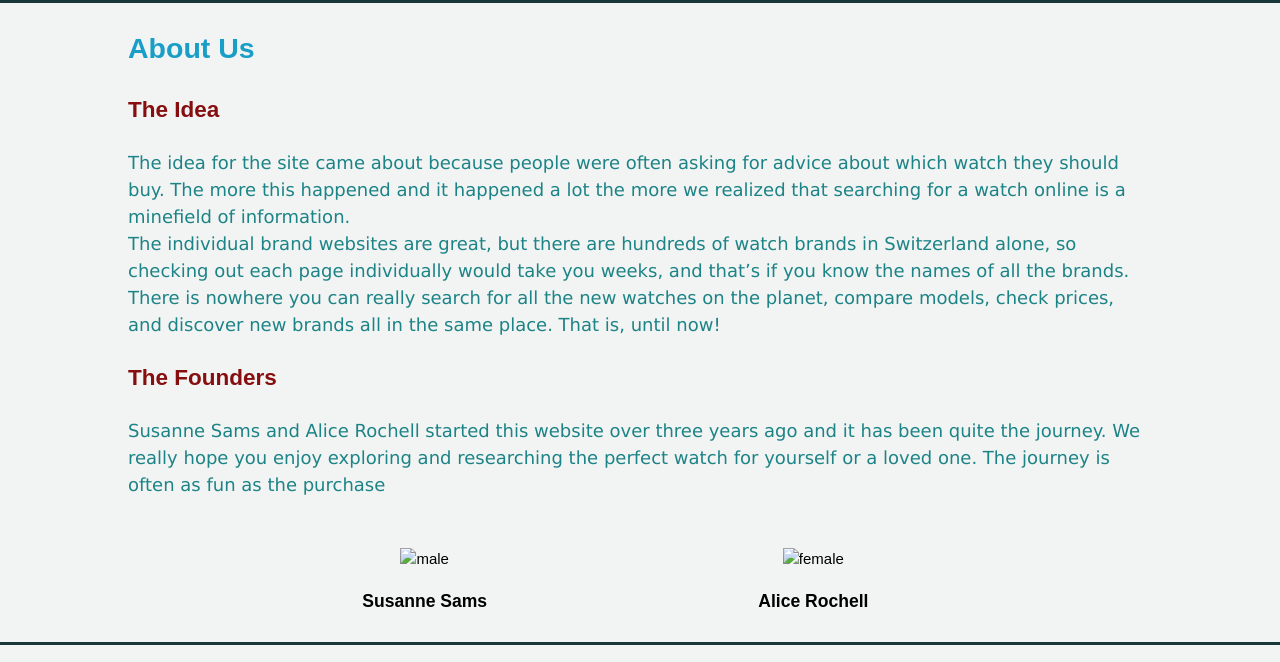
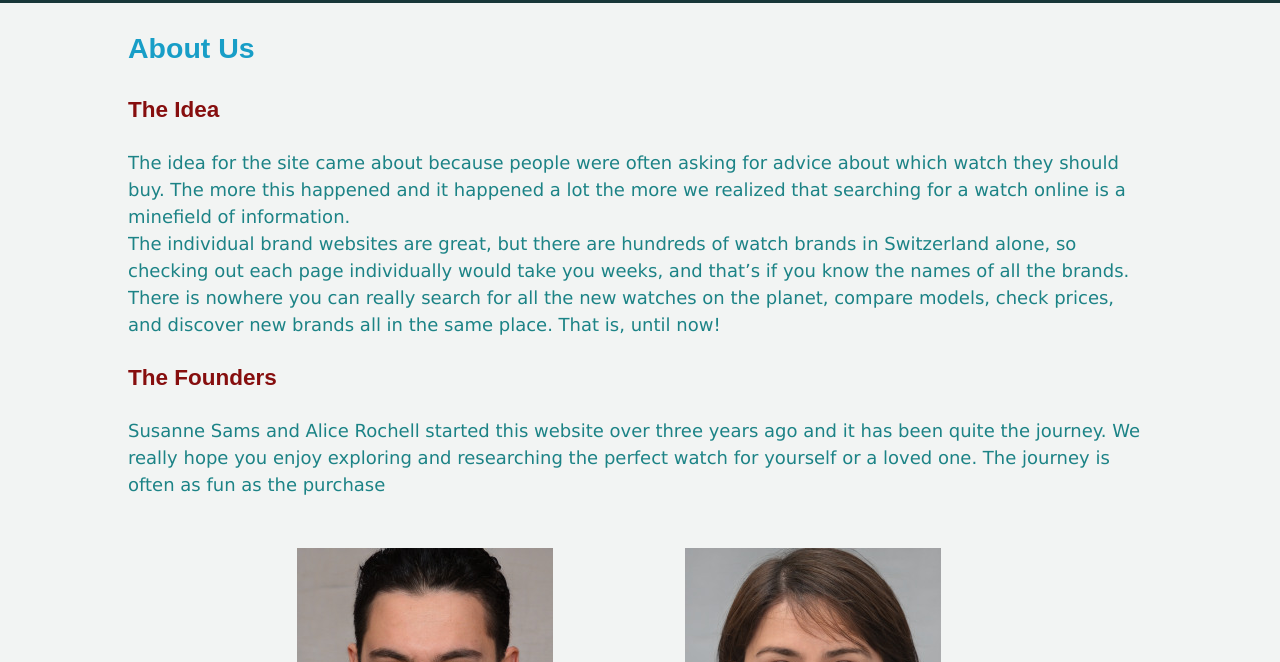
Before and after one commit to RifadhRFD/Watch_Website, a plain HTML site: page rrwatch/about.html in a window 1280 px wide. Shown: the part 101-763 px from the top of the page. Drawn offline with Linux system fonts and the light colour scheme; files that its build step writes are made by us from their sources.

Commit message:
orgaznied file

```diff
--- a/rrwatch/about.html
+++ b/rrwatch/about.html
@@ -4,7 +4,7 @@
     <meta charset="UTF-8">
     <meta http-equiv="X-UA-Compatible" content="IE=edge">
     <meta name="viewport" content="width=device-width, initial-scale=1.0">
-    <link rel="stylesheet" href="./css/styles.css">
+    <link rel="stylesheet" href="../css/styles.css">
     <title>RR Watch | Welcome</title>
 </head>
 <body>
@@ -40,12 +40,12 @@
             <section id="founder">
                 <div class="container">
                     <div class="box-a">
-                        <img src="./images/founder1.jpg" alt="male">
+                        <img src="../images/founder1.jpg" alt="male">
                         <h3 class="founder-name">Susanne Sams</h3>
                     </div>
 
                     <div class="box-a">
-                        <img src="./images/founder2.jpg" alt="female">
+                        <img src="../images/founder2.jpg" alt="female">
                         <h3 class="founder-name">Alice Rochell</h3>
                     </div>
                 </div>
```
